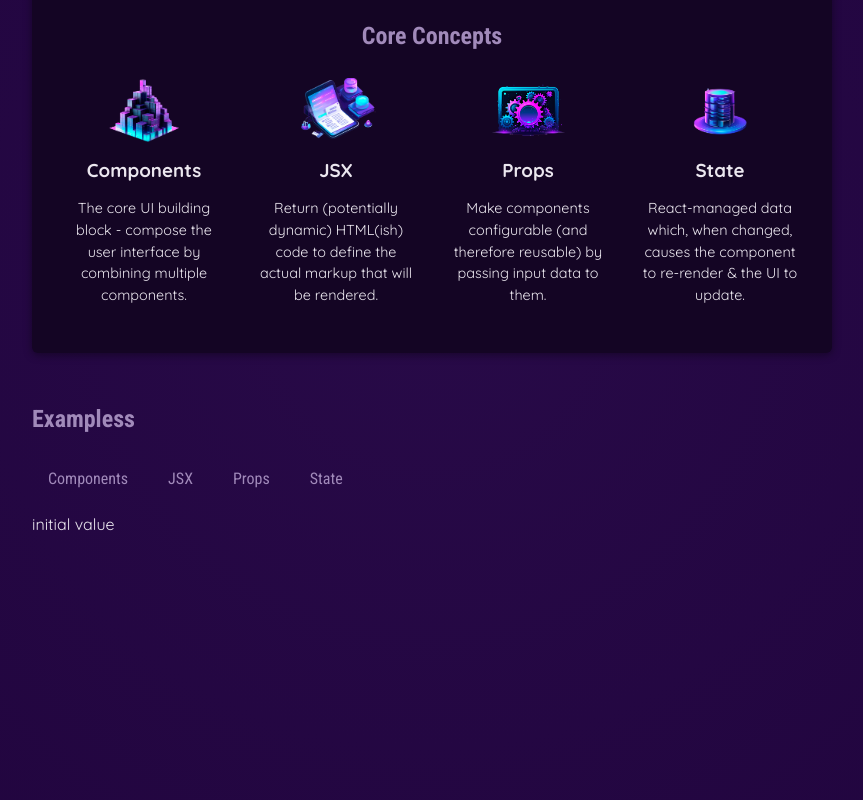
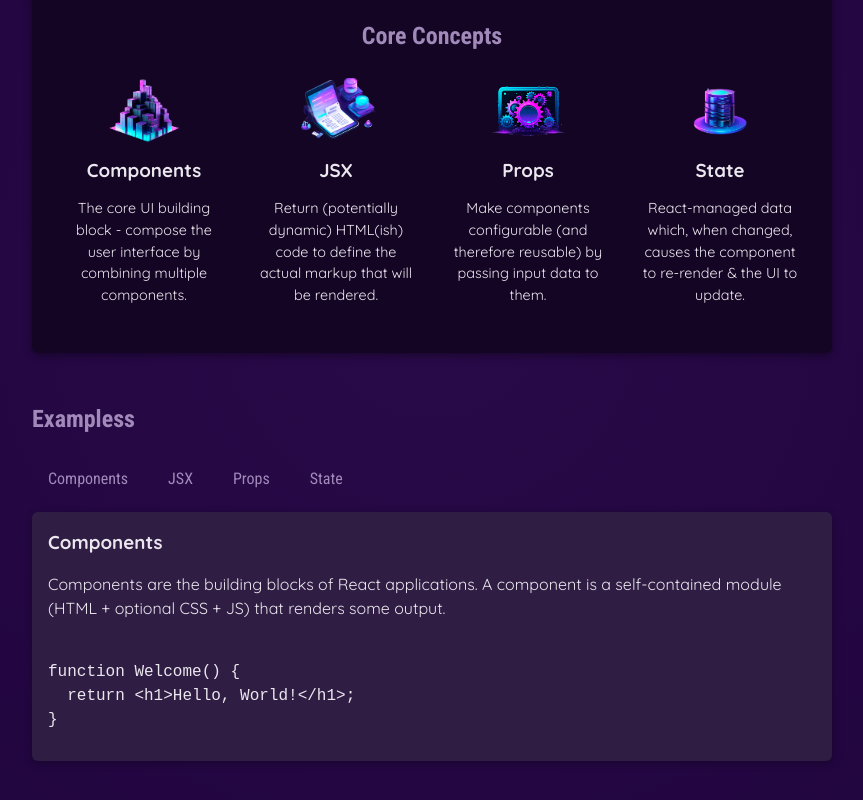
Before and after one commit to wanyu0413/React-2.0, a React (Vite) app in the folder react-essentials-start/: page / in a window 1280 px wide. Shown: the part 346-1146 px from the top of the page, without its empty margins (208-1071 px from the left). Built offline with nearby package versions, Linux system fonts and the light colour scheme.

Commit message:
outputting Data based on State

```diff
--- a/react-essentials-start/src/App.jsx
+++ b/react-essentials-start/src/App.jsx
@@ -3,19 +3,20 @@ import { useState } from "react";
 // Only call Hooks on the top level 🔥
 
 import { CORE_CONCEPTS } from "./data.js"; //name export
+import { EXAMPLES } from "./data.js";
 import Header from "./components/Header/Header.jsx"; //default export
 import CoreConcept from "./components/CoreConcept.jsx";
 import TabButton from "./components/TabButton.jsx";
 
 function App() {
-  const [selectedTopic, setSelectedTopic] = useState("initial value");
+  const [selectedTopic, setSelectedTopic] = useState("components");
   // selectedTopic => Current state value
   // setSelectedTopic => State updating function
 
   function handleSelect(selectedButton) {
     // selectedButton => 'Components', 'jsx', 'props', 'state'
     setSelectedTopic(selectedButton);
-    console.log(selectedTopic);
+    // console.log(selectedTopic);
   }
 
   return (
@@ -45,7 +46,13 @@ function App() {
             <TabButton onSelect={() => handleSelect("props")}>Props</TabButton>
             <TabButton onSelect={() => handleSelect("state")}>State</TabButton>
           </menu>
-          {selectedTopic}
+          <div id="tab-content">
+            <h3>{EXAMPLES[selectedTopic].title}</h3>
+            <p>{EXAMPLES[selectedTopic].description}</p>
+            <pre>
+              <code>{EXAMPLES[selectedTopic].code}</code>
+            </pre>
+          </div>
         </section>
       </main>
     </div>
--- a/react-essentials-start/src/data.js
+++ b/react-essentials-start/src/data.js
@@ -29,3 +29,54 @@ export const CORE_CONCEPTS = [
       'React-managed data which, when changed, causes the component to re-render & the UI to update.',
   },
 ];
+
+export const EXAMPLES = {
+  components: {
+    title: 'Components',
+    description:
+      'Components are the building blocks of React applications. A component is a self-contained module (HTML + optional CSS + JS) that renders some output.',
+    code: `
+function Welcome() {
+  return <h1>Hello, World!</h1>;
+}`,
+  },
+  jsx: {
+    title: 'JSX',
+    description:
+      'JSX is a syntax extension to JavaScript. It is similar to a template language, but it has full power of JavaScript (e.g., it may output dynamic content).',
+    code: `
+<div>
+  <h1>Welcome {userName}</h1>
+  <p>Time to learn React!</p>
+</div>`,
+  },
+  props: {
+    title: 'Props',
+    description:
+      'Components accept arbitrary inputs called props. They are like function arguments.',
+    code: `
+function Welcome(props) {
+  return <h1>Hello, {props.name}</h1>;
+}`,
+  },
+  state: {
+    title: 'State',
+    description:
+      'State allows React components to change their output over time in response to user actions, network responses, and anything else.',
+    code: `
+function Counter() {
+  const [isVisible, setIsVisible] = useState(false);
+
+  function handleClick() {
+    setIsVisible(true);
+  }
+
+  return (
+    <div>
+      <button onClick={handleClick}>Show Details</button>
+      {isVisible && <p>Amazing details!</p>}
+    </div>
+  );
+}`,
+  },
+};
```
